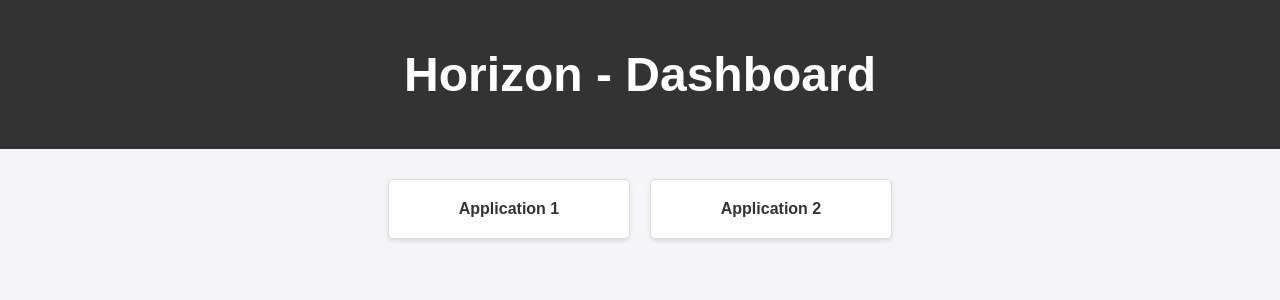
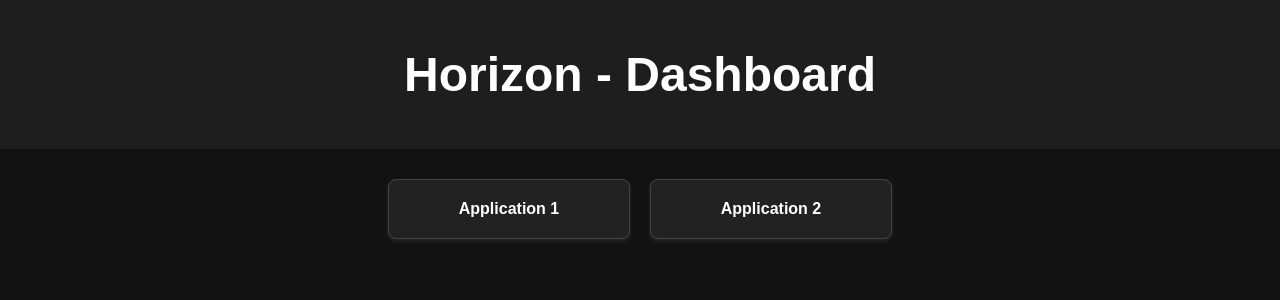
Before and after one commit to LIPMO/Horizon, a Flask app: page / in a window 1280 px wide. Shown: the top 300 px of the page. Run offline with Flask 3, Linux system fonts and the light colour scheme.

Commit message:
Update style.css

```diff
--- a/static/css/style.css
+++ b/static/css/style.css
@@ -1,13 +1,15 @@
+/* 🌑 Thème sombre */
 body {
     font-family: Arial, sans-serif;
     margin: 0;
     padding: 0;
-    background-color: #f4f4f9;
+    background-color: #121212;
+    color: #ffffff;
 }
 
 header {
-    background-color: #333;
-    color: #fff;
+    background-color: #1e1e1e;
+    color: #ffffff;
     padding: 15px;
     text-align: center;
     font-size: 24px;
@@ -20,26 +22,61 @@ main {
     padding: 20px;
 }
 
+/* 🎨 Carte des applications */
 .card {
-    background: #fff;
-    border: 1px solid #ddd;
-    border-radius: 5px;
+    background: #222;
+    border: 1px solid #444;
+    border-radius: 8px;
     margin: 10px;
     padding: 20px;
     text-align: center;
-    box-shadow: 0 2px 4px rgba(0, 0, 0, 0.1);
+    box-shadow: 0 2px 4px rgba(255, 255, 255, 0.1);
     width: 200px;
-    transition: transform 0.2s;
+    transition: transform 0.3s ease, box-shadow 0.3s ease;
 }
 
 .card a {
     text-decoration: none;
-    color: #333;
+    color: #ffffff;
     font-size: 16px;
     font-weight: bold;
 }
 
 .card:hover {
-    transform: scale(1.05);
-    box-shadow: 0 4px 8px rgba(0, 0, 0, 0.2);
+    transform: scale(1.1);
+    box-shadow: 0 4px 8px rgba(255, 255, 255, 0.2);
 }
+
+/* 📌 Formulaire pour ajouter des apps */
+#addAppForm {
+    margin: 20px auto;
+    padding: 20px;
+    background: #1e1e1e;
+    border-radius: 8px;
+    width: 300px;
+    display: flex;
+    flex-direction: column;
+}
+
+#addAppForm input {
+    margin: 5px 0;
+    padding: 10px;
+    border: 1px solid #444;
+    border-radius: 5px;
+    background: #333;
+    color: #fff;
+}
+
+#addAppForm button {
+    padding: 10px;
+    border: none;
+    background: #007bff;
+    color: white;
+    border-radius: 5px;
+    cursor: pointer;
+    transition: background 0.3s;
+}
+
+#addAppForm button:hover {
+    background: #0056b3;
+}
```
